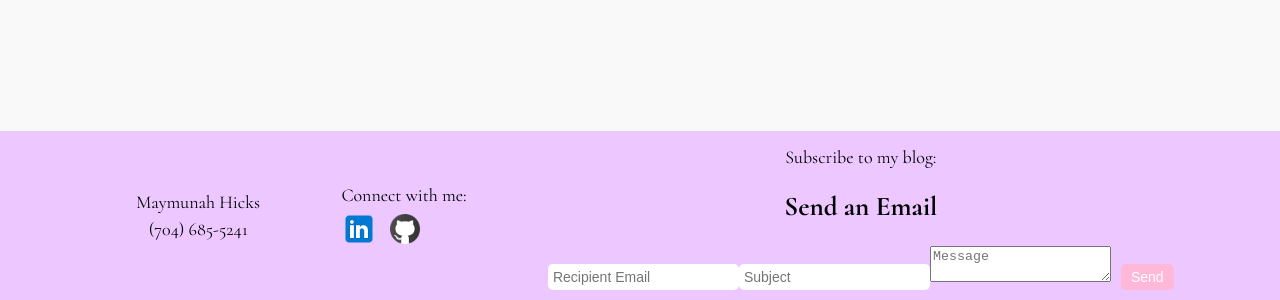
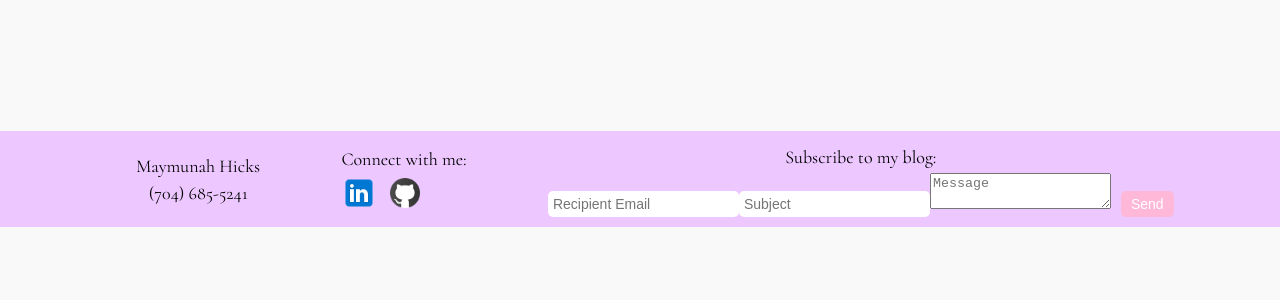
Before and after one commit to maymunah03/portfolio, a React (Create React App) app: page /projects in a window 1280 px wide. Shown: the part 783-1083 px from the top of the page. After the commit the page ends 1010 px from the top, so only its background shows below. Built offline with nearby package versions, Linux system fonts and the light colour scheme; a web font is replaced by a local one.

Commit message:
email subscriber system updates

```diff
--- a/server.js
+++ b/server.js
@@ -24,9 +24,9 @@ app.post("/send-email", async (req, res) => {
 
     from: "maymunahhicks@icloud.com", // Must be a verified sender in SendGrid
 
-    subject,
+    subject: "Subscriber to my email.",
 
-    text,
+    text: "Thank you for subscribing to my email.",
   };
 
   try {
--- a/src/components/SendEmail.js
+++ b/src/components/SendEmail.js
@@ -1,6 +1,6 @@
 import React, { useState } from "react";
-
 import axios from "axios";
+import "./Footer.css";
 
 
 
@@ -47,7 +47,6 @@ return (
 
     <div>
 
-        <h2>Send an Email</h2>
 
         <input type="email" name="to" placeholder="Recipient Email" onChange={handleChange} />
 
```
